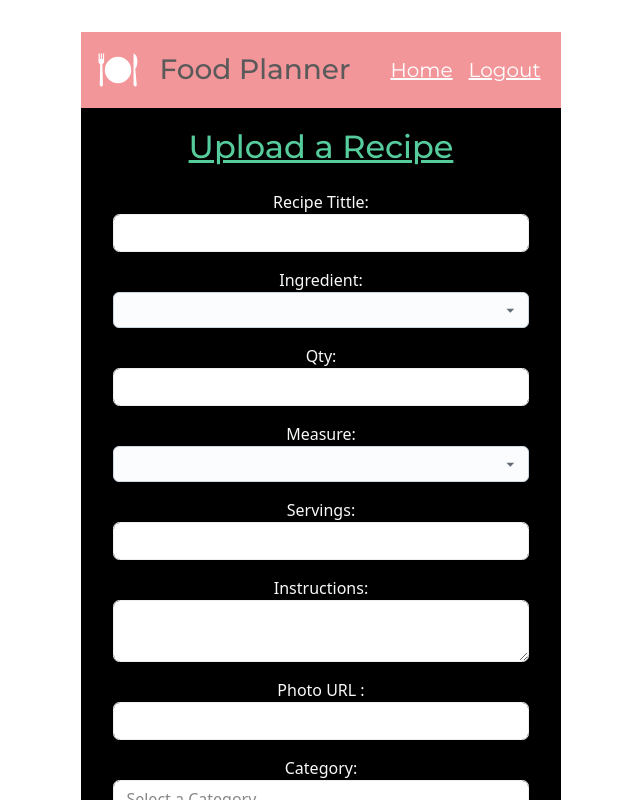
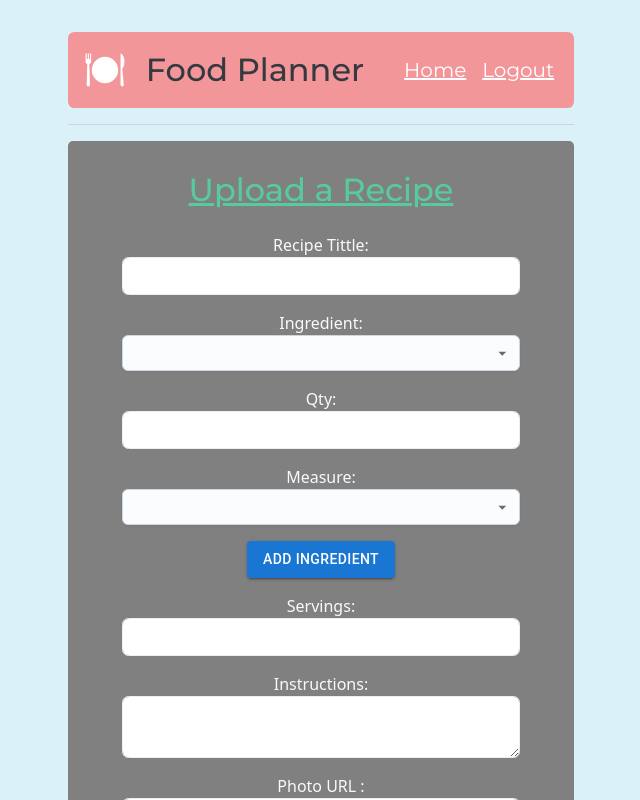
Before and after one commit to RhayzaC/Food_planner, a React (Vite) app in the folder client/: page /recipe/new in a window 1280 px wide. Shown: the top 800 px of the page, without its empty margins (319-959 px from the left). Built offline with nearby package versions, Linux system fonts and the light colour scheme.

Commit message:
update sept 10

```diff
--- a/client/package.json
+++ b/client/package.json
@@ -12,7 +12,9 @@
   "dependencies": {
     "@emotion/react": "^11.11.1",
     "@emotion/styled": "^11.11.0",
+    "@mui/icons-material": "^5.14.8",
     "@mui/joy": "^5.0.0-beta.5",
+    "@mui/material": "^5.14.8",
     "axios": "^1.5.0",
     "bootstrap": "^5.3.1",
     "bootswatch": "^5.3.1",
--- a/client/src/App.jsx
+++ b/client/src/App.jsx
@@ -4,6 +4,9 @@ import { useState } from 'react';
 import HomePage from './View/HomePage.view';
 import NewRecipe from './View/NewRecipe.view';
 import DetailRecipe from './View/DetailRecipe.view';
+
+import './styles.css'; // Asegúrate de que la ruta sea correcta
+
 
 //import ProtectedRoute from './Components/ProtectedRoutes.component';
 import "bootswatch/dist/minty/bootstrap.min.css";
--- a/client/src/Components/NavBar.jsx
+++ b/client/src/Components/NavBar.jsx
@@ -52,11 +52,11 @@ const NavBar = (props) => {
     // III) JSX
     // --------------------------------------------------
     return (
-        <nav className="navbar navbar-dark bg-secondary">
-        <div className="container bg">
+        <nav className="navbar navbar-dark bg-secondary rounded">
+        <div className="container-fluid">
             <Link to="/" className="navbar-brand d-flex align-items-center">
             <GiMeal size={50} className="p-1" />
-            <h3 className="mx-3 my-0">Food Planner</h3>
+            <h2 className="mx-3 my-0 text-dark">Food Planner</h2>
             </Link>
             <div className="d-flex ms-auto">
             {/* Link to HomePage */}
--- a/client/src/Components/NewRecipe.component.jsx
+++ b/client/src/Components/NewRecipe.component.jsx
@@ -1,8 +1,10 @@
 import React, { useState } from 'react';
 import axios from 'axios';
-import { Container } from 'react-bootstrap';
+import { Container, TextField, Button } from '@mui/material';
 import { useNavigate} from 'react-router-dom';
 import Autocomplete from '@mui/joy/Autocomplete';
+import { Delete } from '@mui/icons-material'; // Importa el icono "Delete" de Material Icons
+
 //import Input from '@mui/joy/Input';
 
 
@@ -20,11 +22,35 @@ function RecipeForm() {
 
     const navigate = useNavigate();
 
+//Ingredients List//
+    const [ingredientsList, setIngredientsList] = useState([]);
+    const [currentIngredient, setCurrentIngredient] = useState("");
+    const [currentQty, setCurrentQty] = useState("");
+    const [currentMeasure, setCurrentMeasure] = useState("");
+
 
     const handleChange = (e) => {
         const { name, value } = e.target;
         setRecipeData({ ...recipeData, [name]: value });
     };
+
+    const handleAddIngredient = () => {
+        const newIngredient = {
+            ingredient: currentIngredient,
+            qty: currentQty,
+            measure: currentMeasure,
+            };
+            setIngredientsList([...ingredientsList, newIngredient]);
+            setCurrentIngredient("");
+            setCurrentQty("");
+            setCurrentMeasure("");
+        };
+        const handleRemoveIngredient = (indexToRemove) => {
+    // Crea una nueva lista de ingredientes sin el elemento en el índice especificado.
+        const newIngredientsList = ingredientsList.filter((_, index) => index !== indexToRemove);
+     // Actualiza el estado de la lista de ingredientes.
+            setIngredientsList(newIngredientsList);
+            };
 
     const handleSubmit = async (e) => {
         e.preventDefault();
@@ -38,8 +64,9 @@ function RecipeForm() {
         console.error('Error al subir la receta:', error);
         }
     };
+
     return (
-        <div style={{ backgroundColor: "black", minHeight: "100vh", padding: "20px" }}>
+        <div style={{ borderRadius: "5px", backgroundColor: "grey", minHeight: "100vh", padding: "30px" }}>
         <Container>
             <h2 className='text-success text-decoration-underline mb-4'>Upload a Recipe</h2>
             <form onSubmit={handleSubmit}>
@@ -56,25 +83,63 @@ function RecipeForm() {
                 />
                 </div>
                 <div className="mb-3">
-                    <label className='text-light' htmlFor="ingredients">Ingredient:</label>
-                        <Autocomplete options={['Option 1', 'Option 2', 'Option 3']} />
+                    <label className='text-light' htmlFor="currentIngredient">Ingredient:</label>
+                    <Autocomplete
+                        id='currentIngredient'
+                        name='currentIngredient'
+                        value={currentIngredient}
+                        onChange={(event, newValue) => {
+                            setCurrentIngredient(newValue);
+                        }}
+                        options={['Ingredient 1', 'Ingredient 2', 'Ingredient 3']}
+                        renderInput={(params) => <TextField {...params} variant='outlined' />}
+                        />
                 </div>
                 <div className="mb-3">
-                <label className='text-light' htmlFor="qty">Qty:</label>
+                <label className='text-light' htmlFor="currentQty">Qty:</label>
                     <input
                         type="number"
                         className='form-control'
-                        id="qty"
-                        name="qty"
-                        value={recipeData.qty}
-                        onChange={handleChange}
-                        required
+                        id="currentQty"
+                        name="currentQty"
+                        value={currentQty}
+                        onChange={(e) => setCurrentQty(e.target.value)}
                     />
                 </div>
                 <div className="mb-3">
-                    <label className='text-light' htmlFor="measure">Measure:</label>
-                        <Autocomplete options={['Option 1', 'Option 2', 'Option 3']} />
+                    <label className='text-light' htmlFor="currentMeasure">Measure:</label>
+                    <Autocomplete
+                        id='currentMeasure'
+                        name='currentMeasure'
+                        value={currentMeasure}
+                        onChange={(event, newValue) => {
+                            setCurrentMeasure(newValue);
+                        }}
+                        options={['Measure 1', 'Measure 2', 'Measure 3']}
+                        renderInput={(params) => <TextField {...params} variant='outlined' />}
+                        />
                 </div>
+                    <Button
+                    variant='contained'
+                    color='primary'
+                            onClick={handleAddIngredient}
+                        >
+                        Add Ingredient
+                    </Button>
+                    {/*Ingredients map*/}
+                    <ul className='text-light'>
+                        {ingredientsList.map((ingredient, index) => (
+                            <li key={index}>
+                            {ingredient.qty} {ingredient.measure} {ingredient.ingredient}
+                            <span
+                                onClick={() => handleRemoveIngredient(index)}
+                                style={{ cursor: 'pointer', marginLeft: '5px', color: 'black' }}
+                            >
+                            <Delete />
+                            </span>
+                            </li>
+                        ))}
+                    </ul>
                 <div className="mb-3">
                     <label className='text-light' htmlFor="servings">Servings:</label>
                         <input
@@ -127,7 +192,9 @@ function RecipeForm() {
                         <option value="Chicken">Snacks</option>
                 </select>
             </div>
-            <button className="btn btn-info mt-3" type="submit">Save</button>
+            <button className="mt-3 px-4 btn btn-ml btn-success mx-auto" type="submit">
+                Save
+            </button>
             </form>
             </Container>
         </div>
--- a/client/src/Components/UsersRegister.component.jsx
+++ b/client/src/Components/UsersRegister.component.jsx
@@ -88,11 +88,12 @@ const UserForm = ({ formType, setUser }) => {
     };
 
     return (
-        <div className="py-3">
-        <h3 className="text-center">
+        <div className="d-flex bg-primary align-items-center min-vh-200 rounded">
+        <div className="py-3 m-2 ">
+        <h3 className="text-center text-black text-decoration-underline">
             {formType === "register" ? <span>Register</span> : <span>Login</span>}
         </h3>
-        <form onSubmit={handleOnSubmitRegistration} className="my-3">
+        <form onSubmit={handleOnSubmitRegistration} className="m-4 text-black">
             {/* Form Fields */}
             {formType === "register" && (
             <>
@@ -111,22 +112,23 @@ const UserForm = ({ formType, setUser }) => {
             <div className="text-center">
             <button
                 type="submit"
-                className="mt-2 px-4 btn btn-sm btn-primary"
+                className="mt-2 px-4 btn btn-m btn-secondary mx-auto"
             >
                 {formType === "register" ? <span>Register</span> : <span>Login</span>}
             </button>
             </div>
         </form>
         </div>
+        </div>
     );
 
     function renderInput(name, label, placeholder) {
         return (
-        <div className="mb-2 row text-end" key={name}>
+        <div className="mb-3 row text-center" key={name}>
             <label htmlFor={name} className="col-sm-3 col-form-label">
             {label}:
             </label>
-            <div className="col-sm-7">
+            <div className="col-sm-8">
             <input
                 type={name === "password" || name === "confirmPassword" ? "password" : "text"}
                 id={name}
--- a/client/src/View/DetailRecipe.view.jsx
+++ b/client/src/View/DetailRecipe.view.jsx
@@ -37,7 +37,7 @@ const RecipeDetailView = () => {
         <NavBar/>
         <h1 className="">{recipe.title}</h1>
         <div className="d-flex justify-content-around">
-                <div>INGREDIENTES</div>
+                <div>INGREDIENTS</div>
                 <img src={recipe.photo} alt="Dish photo"></img>
         </div>
         <div>{recipe.instructions}</div>
--- a/client/src/View/HomePage.view.jsx
+++ b/client/src/View/HomePage.view.jsx
@@ -16,14 +16,15 @@ const LogRegPage = (props) => {
   // II) JSX
   // --------------------------------------------------
     return (
-        <div className="container mt-5">
+
+        <div className="container" style={{ minHeight: "100vh" }} >
             <NavBar/>
             <hr/>
         <div className = "row">
-            <div className = "col">
+          <div className="col-md-6 mb-3 text-info">
               <UserRegister formType={"register"} setUser={setUser} />
           </div>
-            <div className = "col">
+            <div className = "col md-6mb-3 text-info">
               <UserRegister formType={"login"} setUser={setUser} />
             </div>
         </div>
--- a/client/src/View/NewRecipe.view.jsx
+++ b/client/src/View/NewRecipe.view.jsx
@@ -6,6 +6,7 @@ const RecipesUploadView = () => {
     return (
     <div>
         <NavBar/>
+        <hr/>
         <RecipeForm />
     </div>
     );
--- /dev/null
+++ b/client/src/styles.css
@@ -0,0 +1,4 @@
+/* styles.css (o tu archivo CSS) */
+body {
+    background-color: #daf2f7; /* Cambia este color al que desees */
+}
```
Also changed, not shown: 1 other file (tests, documents, lock files or other folders). Lines whose indentation alone changed are shown as unchanged.
